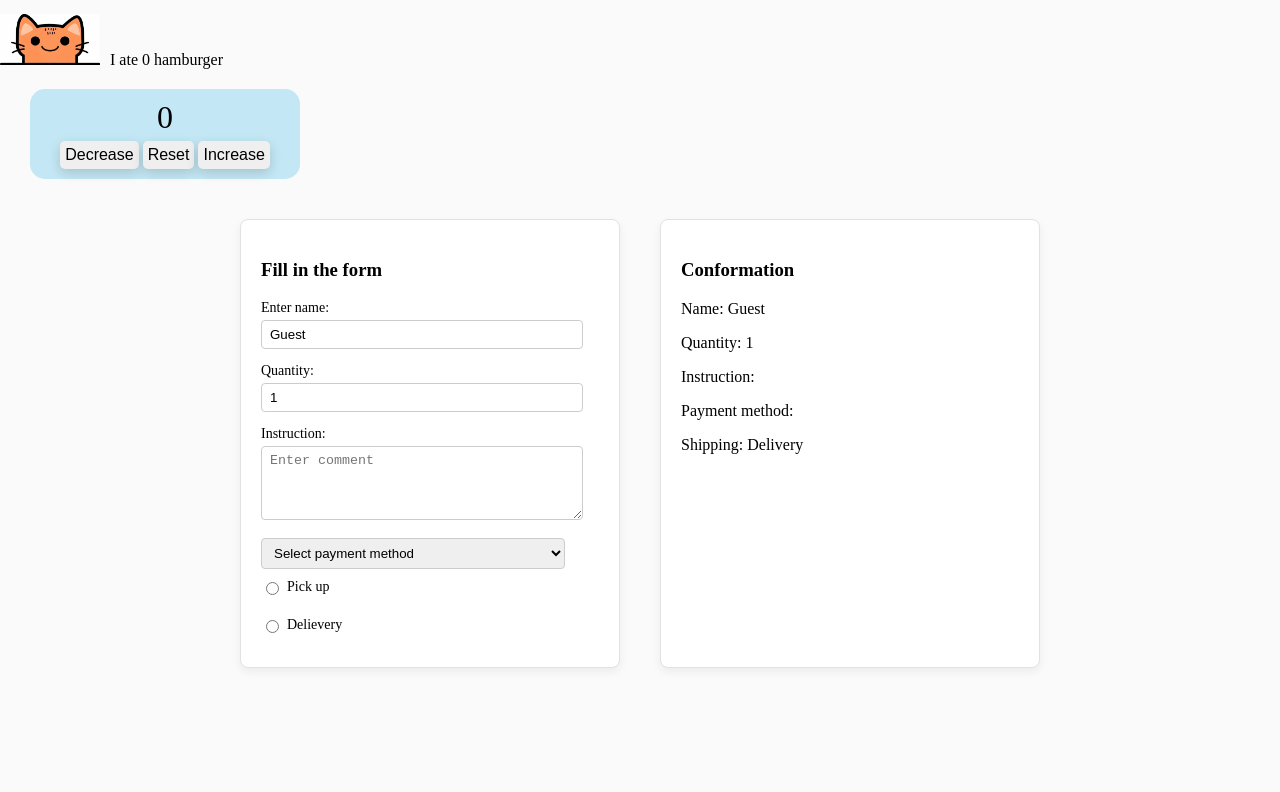
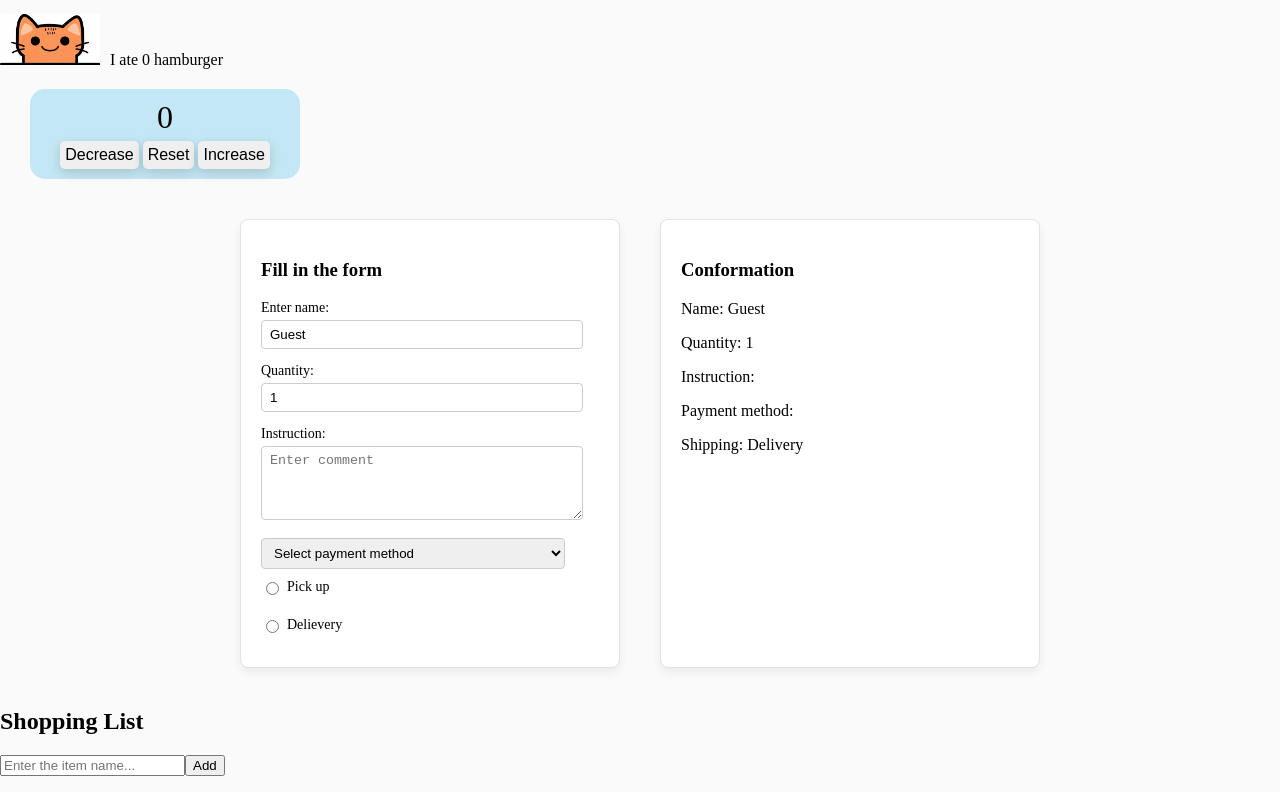
Before and after one commit to HanKwan/react-fundamentals, a React (Vite) app in the folder practice/: page / in a window 1280 px wide. Shown: the part 532-1324 px from the top of the page. Before the commit the page ends 1240 px from the top, so only its background shows below. Built offline with nearby package versions, Linux system fonts and the light colour scheme.

Commit message:
add functions to handleAddProduct and handleInputProduct

```diff
--- a/practice/src/component/ToBuyList.tsx
+++ b/practice/src/component/ToBuyList.tsx
@@ -1,14 +1,25 @@
-import { useState } from "react"
+import React, { useState } from "react"
+
+type Product = {
+            id: number
+            name: string
+        }
 
 function ToDoList() {
 
-    const [products, setProducts] = useState([])
+    const [products, setProducts] = useState<Product[]>([])
     const [productName, setProductName] = useState("")
+    const [newProductName, setNewProductName] = useState("")
     const [productPrice, setProductPrice] = useState(0)
     const [productQuantity, setProductQuantity] = useState(1)
 
     const handleAddProduct = () => {
 
+        const newProduct: Product = {id: Date.now(), name: newProductName}
+        setProducts(p => [...p, newProduct])
+    }
+    const handleInputProduct = (e: React.ChangeEvent<HTMLInputElement>) => {
+        setNewProductName(e.target.value)   // this make display change when enter in input
     }
     const handleProductPrice = () => {
 
@@ -17,7 +28,25 @@ function ToDoList() {
 
     }
 
-    return(<></>)
+    return(
+        <div className="to-buy-list-container">
+            <h2>Shopping List</h2>
+            <input  type="text"
+                    value={newProductName}
+                    onChange={handleInputProduct}
+                    placeholder="Enter the item name..."
+            />
+            <button onClick={handleAddProduct}>Add</button>
+
+            <div className="shopping-list">
+                <ul>
+                    {products.map(product => (
+                        <li key={product.id}>{product.name}</li>
+                    ))}
+                </ul>
+            </div>
+        </div>
+    )
 }
 
 export default ToDoList
--- a/practice/src/index.css
+++ b/practice/src/index.css
@@ -102,7 +102,7 @@ label{
     margin-bottom: 4px;
 }
 
-input[type="text"],
+.onchange-container input[type="text"],
 input[type="number"],
 textarea,
 select{
```
